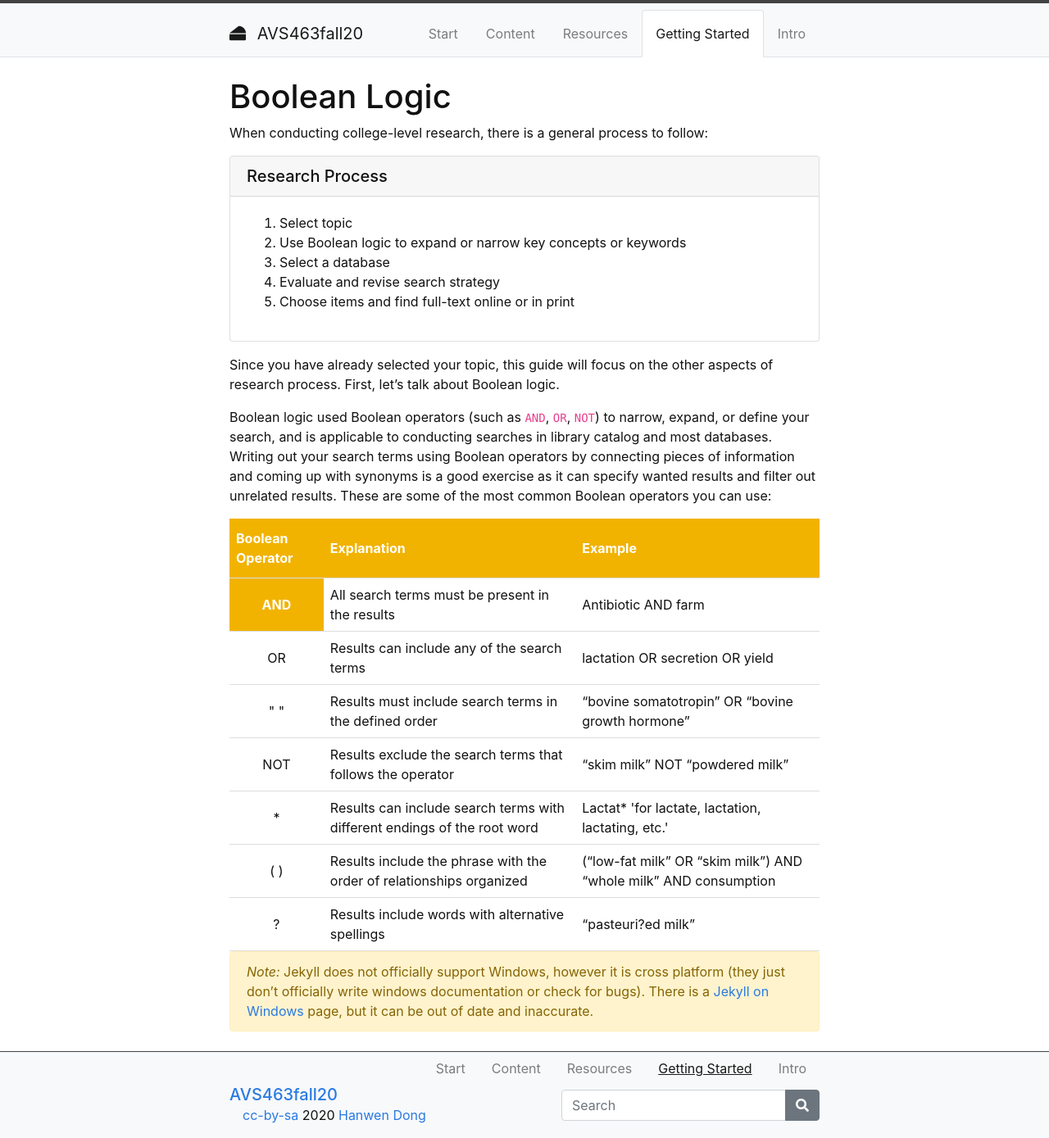
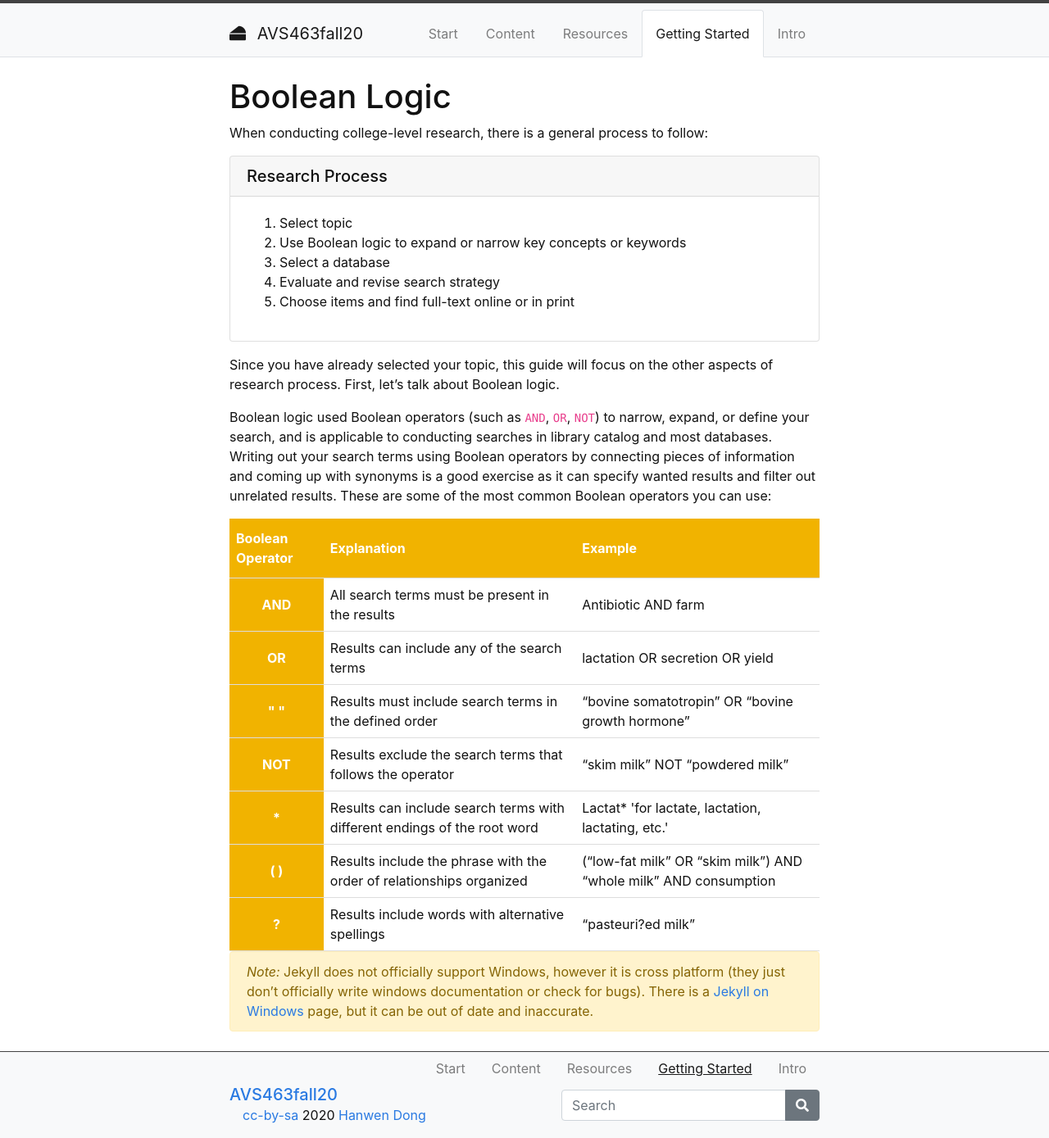
Before and after one commit to hanwendong1/AVS463-f20, a Jekyll site: the page built from content/Getting-Started.md, in a window 1280 px wide. Shown: the whole page at 82% size. Built offline with Jekyll 4.4.1, drawn with Linux system fonts in a browser that asks for light colours.

Commit message:
Update Getting-Started.md

```diff
--- a/content/Getting-Started.md
+++ b/content/Getting-Started.md
@@ -54,32 +54,32 @@ Boolean logic used Boolean operators (such as `AND`, `OR`, `NOT`) to narrow, exp
             <td style="text-align:Left">Antibiotic AND farm</td>
          </tr>
          <tr>
-            <td style="text-align:Center">OR</td>
+            <th style="text-align:Center">OR</th>
             <td style="text-align:Left">Results can include any of the search terms</td>
             <td style="text-align:Left">lactation OR secretion OR yield</td>
          </tr>
          <tr>
-            <td style="text-align:Center">" "</td>
+            <th style="text-align:Center">" "</th>
             <td style="text-align:Left">Results must include search terms in the defined order</td>
             <td style="text-align:Left">“bovine somatotropin” OR “bovine growth hormone”</td>
          </tr>
           <tr>
-            <td style="text-align:Center">NOT</td>
+            <th style="text-align:Center">NOT</th>
             <td style="text-align:Left">Results exclude the search terms that follows the operator</td>
             <td style="text-align:Left">“skim milk” NOT “powdered milk”</td>
          </tr>
          <tr>
-            <td style="text-align:Center">*</td>
+            <th style="text-align:Center">*</th>
             <td style="text-align:Left">Results can include search terms with different endings of the root word</td>
             <td style="text-align:Left">Lactat* 'for lactate, lactation, lactating, etc.'</td>
          </tr>
          <tr>
-            <td style="text-align:Center">( )</td>
+            <th style="text-align:Center">( )</th>
             <td style="text-align:Left">Results include the phrase with the order of relationships organized</td>
             <td style="text-align:Left">(“low-fat milk” OR “skim milk”) AND “whole milk” AND consumption</td>
          </tr>
          <tr>
-            <td style="text-align:Center">?</td>
+            <th style="text-align:Center">?</th>
             <td style="text-align:Left">Results include words with alternative spellings</td>
             <td style="text-align:Left">“pasteuri?ed milk”</td>
          </tr>
```
